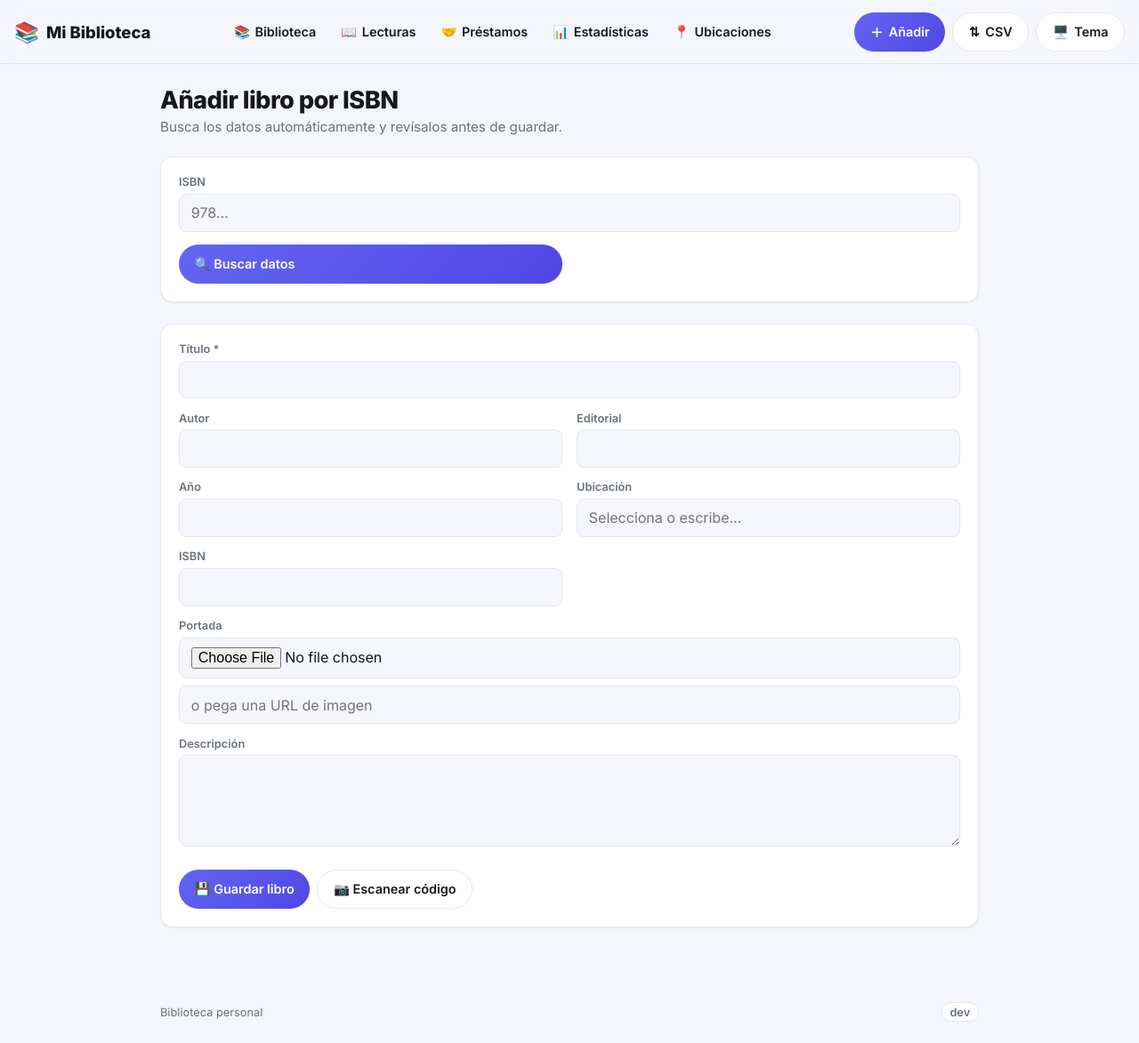
After one commit to ajifernandez/biblioteca-personal, a Flask app: page /add-isbn in a window 1280 px wide. The commit adds this page. Shown: the whole page at 89% size. Run offline with Flask 3, Linux system fonts and the light colour scheme; data that the repository does not hold is empty; parts of the project's set-up code (start-up, migrations or seed data) failed here and were passed over; some libraries are stand-ins or nearby versions.

Commit message:
Fase 10: añadir libro por ISBN con búsqueda progresiva

```diff
--- a/biblioteca/routes/pages.py
+++ b/biblioteca/routes/pages.py
@@ -181,3 +181,8 @@ def stats():
         top_borrowers=get_top_borrowers(db),
         years=get_books_by_year(db),
     )
+
+
+@pages.route("/add-isbn", endpoint="add_isbn")
+def add_isbn():
+    return render_template("add_isbn.html")
--- /dev/null
+++ b/templates/add_isbn.html
@@ -0,0 +1,122 @@
+{% extends "base.html" %}
+{% block content %}
+<div class="page-header">
+  <h1>Añadir libro por ISBN</h1>
+  <p>Busca los datos automáticamente y revísalos antes de guardar.</p>
+</div>
+
+<div class="card" style="margin-bottom: 1.5rem;">
+  <div class="form-grid">
+    <div class="field full">
+      <label for="add-isbn-input">ISBN</label>
+      <input type="text" id="add-isbn-input" placeholder="978...">
+    </div>
+    <button type="button" id="add-lookup-btn" class="btn btn-primary">🔍 Buscar datos</button>
+    <p id="add-lookup-status" class="muted" style="margin-top: 0.5rem;"></p>
+  </div>
+</div>
+
+<form id="add-book-form" class="card" method="post" action="{{ url_for('books.create_book') }}" enctype="multipart/form-data">
+  <div class="form-grid">
+    <div class="field full">
+      <label for="f-title">Título *</label>
+      <input type="text" name="title" id="f-title" required>
+    </div>
+    <div class="field">
+      <label for="f-author">Autor</label>
+      <input type="text" name="author" id="f-author">
+    </div>
+    <div class="field">
+      <label for="f-publisher">Editorial</label>
+      <input type="text" name="publisher" id="f-publisher">
+    </div>
+    <div class="field">
+      <label for="f-year">Año</label>
+      <input type="text" name="published_year" id="f-year">
+    </div>
+    <div class="field">
+      <label for="f-location">Ubicación</label>
+      <input type="text" name="location" list="location-suggestions" id="f-location" placeholder="Selecciona o escribe...">
+      <datalist id="location-suggestions"></datalist>
+    </div>
+    <div class="field">
+      <label for="f-isbn">ISBN</label>
+      <input type="text" name="isbn" id="f-isbn">
+    </div>
+    <div class="field full">
+      <label>Portada</label>
+      <div style="display: flex; gap: 0.75rem; align-items: flex-start;">
+        <img id="edit-cover-preview" alt="" style="width: 60px; height: 90px; object-fit: cover; border-radius: 8px; background: var(--border); display: none;">
+        <div style="flex: 1;">
+          <input type="file" name="cover_file" id="edit-cover-file" accept="image/*" capture="environment">
+          <input type="text" name="cover_url" id="f-cover" placeholder="o pega una URL de imagen" style="margin-top: 0.5rem;">
+        </div>
+      </div>
+    </div>
+    <div class="field full">
+      <label for="f-description">Descripción</label>
+      <textarea name="description" id="f-description" rows="4"></textarea>
+    </div>
+  </div>
+  <div style="display: flex; gap: 0.5rem; flex-wrap: wrap; margin-top: 0.5rem;">
+    <button type="submit" class="btn btn-primary">💾 Guardar libro</button>
+    <a href="{{ url_for('pages.scan') }}" class="btn btn-ghost">📷 Escanear código</a>
+  </div>
+</form>
+
+<script src="{{ url_for('static', filename='isbn-lookup.js') }}"></script>
+<script>
+  function fill(id, value) {
+    const el = document.getElementById(id);
+    if (el && value) el.value = value;
+  }
+  function updateCoverPreview() {
+    const url = document.getElementById('f-cover').value.trim();
+    const preview = document.getElementById('edit-cover-preview');
+    if (url) {
+      preview.src = url;
+      preview.style.display = 'block';
+    }
+  }
+  document.getElementById('add-lookup-btn').addEventListener('click', function () {
+    const isbn = document.getElementById('add-isbn-input').value.trim();
+    const status = document.getElementById('add-lookup-status');
+    if (!isbn) {
+      status.textContent = 'Escribe un ISBN.';
+      return;
+    }
+    status.textContent = 'Buscando...';
+    lookupIsbnProgressive(isbn, {
+      onStatus: function (msg) { status.textContent = msg; }
+    }).then(function (data) {
+      if (!data || !data.found) {
+        status.textContent = 'No se encontró información automática.';
+        return;
+      }
+      fill('f-title', data.title);
+      fill('f-author', data.author);
+      fill('f-publisher', data.publisher);
+      fill('f-year', data.published_year);
+      fill('f-isbn', isbn);
+      fill('f-cover', data.cover_url);
+      fill('f-description', data.description);
+      updateCoverPreview();
+      status.textContent = '✅ Datos encontrados. Revisa y guarda.';
+    }).catch(function () {
+      status.textContent = 'Error buscando el ISBN.';
+    });
+  });
+  document.getElementById('edit-cover-file').addEventListener('change', function (e) {
+    if (e.target.files[0]) {
+      const preview = document.getElementById('edit-cover-preview');
+      preview.src = URL.createObjectURL(e.target.files[0]);
+      preview.style.display = 'block';
+    }
+  });
+  document.getElementById('f-cover').addEventListener('input', updateCoverPreview);
+  fetch('/api/locations').then(function (r) { return r.json(); }).then(function (names) {
+    const dl = document.getElementById('location-suggestions');
+    if (dl) dl.innerHTML = names.map(function (n) { return '<option value="' + n.replace(/"/g, '&quot;') + '">'; }).join('');
+  }).catch(function () {});
+</script>
+{% endblock %}
--- a/templates/base.html
+++ b/templates/base.html
@@ -29,7 +29,7 @@
       <a class="nav-link {{ 'active' if request.endpoint == 'pages.locations' }}" href="{{ url_for('pages.locations') }}"><span>📍</span><span class="btn-label"> Ubicaciones</span></a>
     </nav>
     <div class="topnav-actions">
-      <a class="btn btn-primary" id="nav-add-btn" href="{{ url_for('pages.scan') }}" aria-label="Añadir libro">＋<span class="btn-label"> Añadir</span></a>
+      <a class="btn btn-primary" id="nav-add-btn" href="{{ url_for('pages.add_isbn') }}" aria-label="Añadir libro">＋<span class="btn-label"> Añadir</span></a>
       <a class="btn btn-ghost" id="nav-csv-btn" href="{{ url_for('pages.csv_page') }}" aria-label="CSV">⇅<span class="btn-label"> CSV</span></a>
       <button type="button" class="btn btn-ghost" id="theme-toggle-btn" aria-label="Cambiar tema">🖥️<span class="btn-label"> Tema</span></button>
     </div>
```
